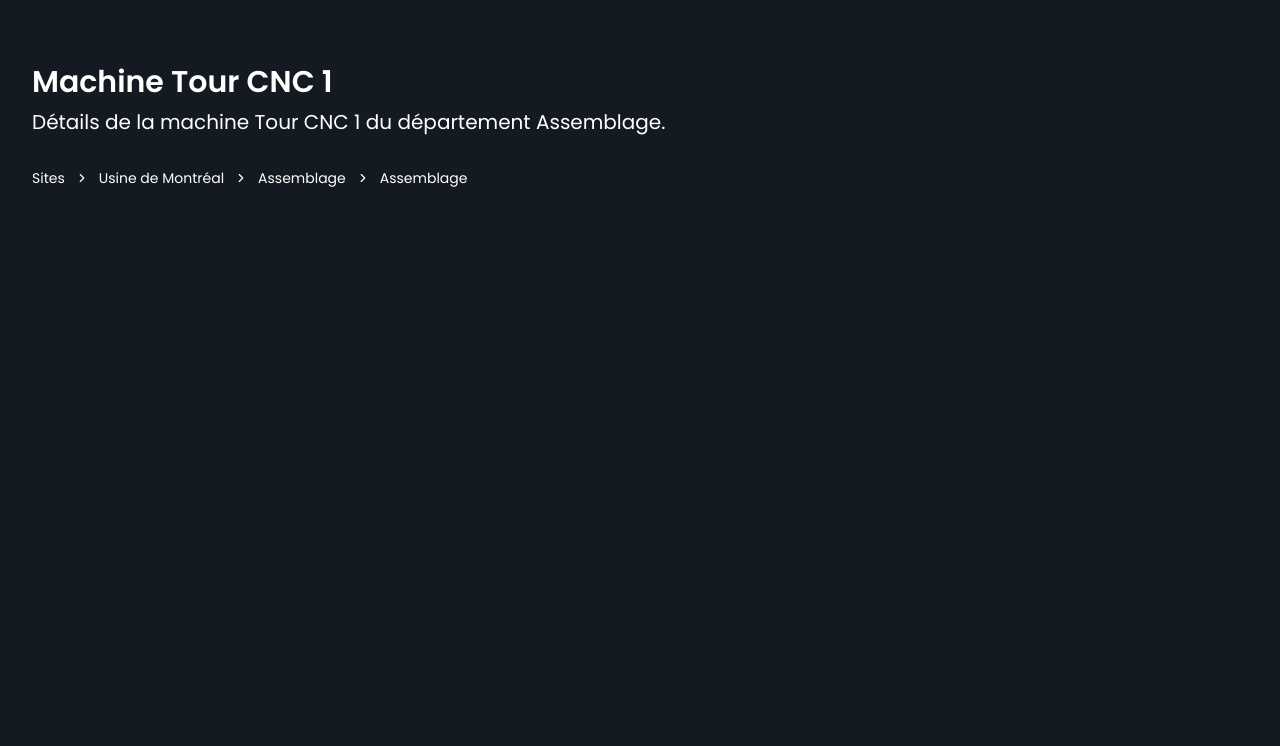
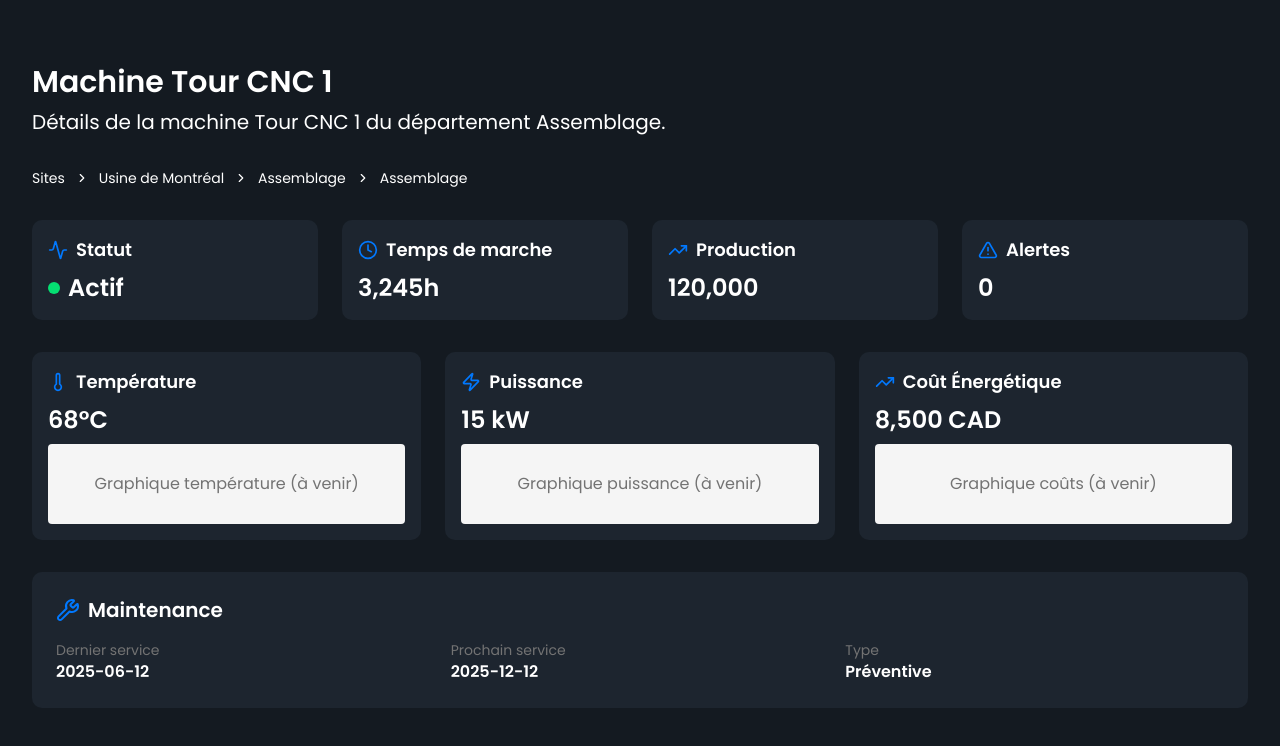
Before and after one commit to 6233678/hackaton-intelligence-industrielle, a Next.js app: page /sites/site-001/dep-001/mach-001 in a window 1280 px wide. Shown: the top 746 px of the page. Built offline with nearby package versions, Linux system fonts and the light colour scheme.

Commit message:
feat: machine stats

```diff
--- a/src/app/(root)/layout.tsx
+++ b/src/app/(root)/layout.tsx
@@ -4,7 +4,7 @@ export default function RootLayout({
   children: React.ReactNode;
 }>) {
   return (
-    <div className={"flex justify-center min-h-screen px-4 sm:px-8 pt-16"}>
+    <div className={"flex justify-center min-h-screen px-4 sm:px-8 py-16"}>
       <div className="w-full max-w-[1240px]">{children}</div>
     </div>
   );
--- a/src/app/(root)/sites/[siteID]/[depID]/[machineID]/page.tsx
+++ b/src/app/(root)/sites/[siteID]/[depID]/[machineID]/page.tsx
@@ -8,11 +8,27 @@ import {
   BreadcrumbList,
   BreadcrumbSeparator,
 } from "@/components/ui/breadcrumb";
+import { cn } from "@/lib/utils";
+import {
+  Activity,
+  AlertTriangle,
+  Clock,
+  Thermometer,
+  TrendingUp,
+  Wrench,
+  Zap,
+} from "lucide-react";
 
 type TParams = {
   readonly siteID: string;
   readonly depID: string;
   readonly machineID: string;
+};
+
+const severityToName = {
+  HIGH: "Élevée",
+  MEDIUM: "Moyenne",
+  LOW: "Faible",
 };
 
 export default async function Machine(props: {
@@ -72,6 +88,175 @@ export default async function Machine(props: {
           </BreadcrumbItem>
         </BreadcrumbList>
       </Breadcrumb>
+
+      <div className={"grid grid-cols-1 sm:grid-cols-2 lg:grid-cols-4 gap-6"}>
+        <div className={"bg-card rounded-lg p-4 flex flex-col gap-2"}>
+          <div className={"flex items-center gap-2"}>
+            <Activity className={"h-5 w-5 text-primary"} />
+            <h3 className={"font-semibold text-lg"}>Statut</h3>
+          </div>
+          <div className={"flex items-center gap-2"}>
+            <div
+              className={cn(
+                "rounded-full h-3 w-3",
+                machine.status ? "bg-green-400" : "bg-red-400",
+              )}
+            />
+            <p className={"text-2xl font-bold"}>
+              {machine.status ? "Actif" : "Arrêté"}
+            </p>
+          </div>
+        </div>
+
+        <div className={"bg-card rounded-lg p-4 flex flex-col gap-2"}>
+          <div className={"flex items-center gap-2"}>
+            <Clock className={"h-5 w-5 text-primary"} />
+            <h3 className={"font-semibold text-lg"}>Temps de marche</h3>
+          </div>
+          <p className={"text-2xl font-bold"}>
+            {machine.uptimeHours.toLocaleString()}h
+          </p>
+        </div>
+
+        <div className={"bg-card rounded-lg p-4 flex flex-col gap-2"}>
+          <div className={"flex items-center gap-2"}>
+            <TrendingUp className={"h-5 w-5 text-primary"} />
+            <h3 className={"font-semibold text-lg"}>Production</h3>
+          </div>
+          <p className={"text-2xl font-bold"}>
+            {machine.production_units.toLocaleString()}
+          </p>
+        </div>
+
+        <div className={"bg-card rounded-lg p-4 flex flex-col gap-2"}>
+          <div className={"flex items-center gap-2"}>
+            <AlertTriangle className={"h-5 w-5 text-primary"} />
+            <h3 className={"font-semibold text-lg"}>Alertes</h3>
+          </div>
+          <p
+            className={cn(
+              "text-2xl font-bold",
+              machine.alerts.length > 0 ? "text-red-500" : "",
+            )}
+          >
+            {machine.alerts.length}
+          </p>
+        </div>
+      </div>
+
+      <div className={"grid grid-cols-1 sm:grid-cols-2 lg:grid-cols-3 gap-6"}>
+        <div className={"bg-card rounded-lg p-4 flex flex-col gap-2"}>
+          <div className={"flex items-center gap-2"}>
+            <Thermometer className={"h-5 w-5 text-primary"} />
+            <h3 className={"font-semibold text-lg"}>Température</h3>
+          </div>
+          <p className={"text-2xl font-bold "}>{machine.temperature_c}°C</p>
+          <div
+            className={
+              "h-20 bg-muted rounded flex items-center justify-center text-muted-foreground"
+            }
+          >
+            Graphique température (à venir)
+          </div>
+        </div>
+
+        <div className={"bg-card rounded-lg p-4 flex flex-col gap-2"}>
+          <div className={"flex items-center gap-2"}>
+            <Zap className={"h-5 w-5 text-primary"} />
+            <h3 className={"font-semibold text-lg"}>Puissance</h3>
+          </div>
+          <p className={"text-2xl font-bold "}>{machine.power_kw} kW</p>
+          <div
+            className={
+              "h-20 bg-muted rounded flex items-center justify-center text-muted-foreground"
+            }
+          >
+            Graphique puissance (à venir)
+          </div>
+        </div>
+
+        <div className={"bg-card rounded-lg p-4 flex flex-col gap-2"}>
+          <div className={"flex items-center gap-2"}>
+            <TrendingUp className={"h-5 w-5 text-primary"} />
+            <h3 className={"font-semibold text-lg"}>Coût Énergétique</h3>
+          </div>
+          <p className={"text-2xl font-bold "}>
+            {machine.energy_cost_cad.toLocaleString()} CAD
+          </p>
+          <div
+            className={
+              "h-20 bg-muted rounded flex items-center justify-center text-muted-foreground"
+            }
+          >
+            Graphique coûts (à venir)
+          </div>
+        </div>
+      </div>
+
+      {machine.alerts.length > 0 && (
+        <div className={"bg-card rounded-lg p-6"}>
+          <h3 className={"font-semibold text-xl mb-4 flex items-center gap-2"}>
+            <AlertTriangle className={"h-6 w-6 text-primary"} />
+            Alertes Actives
+          </h3>
+          <div className={"flex flex-col gap-3"}>
+            {machine.alerts.map((alert) => (
+              <div
+                key={alert.id}
+                className={cn(
+                  "p-3 bg-background rounded-lg border-l-4",
+                  alert.severity === "HIGH" && "border-red-500",
+                  alert.severity === "MEDIUM" && "border-yellow-500",
+                  alert.severity === "LOW" && "border-blue-500",
+                )}
+              >
+                <div className={"flex justify-between items-start"}>
+                  <p className={"font-medium"}>{alert.message}</p>
+                  <span
+                    className={cn(
+                      "px-2 py-1 rounded text-xs font-semibold uppercase",
+                      alert.severity === "HIGH" && "bg-red-200 text-red-800",
+                      alert.severity === "MEDIUM" &&
+                        "bg-yellow-200 text-yellow-800",
+                      alert.severity === "LOW" && "bg-blue-200 text-blue-800",
+                    )}
+                  >
+                    {
+                      severityToName[
+                        alert.severity as keyof typeof severityToName
+                      ]
+                    }
+                  </span>
+                </div>
+              </div>
+            ))}
+          </div>
+        </div>
+      )}
+
+      {/* Maintenance Info */}
+      <div className={"bg-card rounded-lg p-6"}>
+        <h3 className={"font-semibold text-xl mb-4 flex items-center gap-2"}>
+          <Wrench className={"h-6 w-6 text-primary"} />
+          Maintenance
+        </h3>
+        <div className={"grid grid-cols-1 sm:grid-cols-3 gap-4"}>
+          <div>
+            <p className={"text-sm text-muted-foreground"}>Dernier service</p>
+            <p className={"font-semibold"}>{machine.maintenance.lastService}</p>
+          </div>
+          <div>
+            <p className={"text-sm text-muted-foreground"}>Prochain service</p>
+            <p className={"font-semibold"}>{machine.maintenance.nextDue}</p>
+          </div>
+          <div>
+            <p className={"text-sm text-muted-foreground"}>Type</p>
+            <p className={"font-semibold capitalize"}>
+              {machine.maintenance.type}
+            </p>
+          </div>
+        </div>
+      </div>
     </div>
   );
 }
--- a/src/app/(root)/sites/[siteID]/[depID]/page.tsx
+++ b/src/app/(root)/sites/[siteID]/[depID]/page.tsx
@@ -1,6 +1,6 @@
 import sites from "@/data/sites.json";
 import Link from "next/link";
-import { Users } from "lucide-react";
+import { Activity, TrendingUp, Users, Zap } from "lucide-react";
 import { Button } from "@/components/ui/button";
 import { notFound } from "next/navigation";
 import {
@@ -77,21 +77,33 @@ export default async function Department(props: {
 
       <div className={"grid grid-cols-1 sm:grid-cols-2 lg:grid-cols-4 gap-6"}>
         <div className={"bg-card rounded-lg p-4 flex flex-col gap-2"}>
-          <h3 className={"font-semibold text-lg"}>Machines Totales</h3>
+          <div className={"flex items-center gap-2"}>
+            <Activity className={"h-5 w-5 text-primary"} />
+            <h3 className={"font-semibold text-lg"}>Machines Totales</h3>
+          </div>
           <p className={"text-3xl font-bold"}>{totalMachines}</p>
         </div>
         <div className={"bg-card rounded-lg p-4 flex flex-col gap-2"}>
-          <h3 className={"font-semibold text-lg"}>Machines Actives</h3>
+          <div className={"flex items-center gap-2"}>
+            <Activity className={"h-5 w-5 text-primary"} />
+            <h3 className={"font-semibold text-lg"}>Machines Actives</h3>
+          </div>
           <p className={"text-3xl font-bold"}>{activeMachines}</p>
         </div>
         <div className={"bg-card rounded-lg p-4 flex flex-col gap-2"}>
-          <h3 className={"font-semibold text-lg"}>Production Totale</h3>
+          <div className={"flex items-center gap-2"}>
+            <TrendingUp className={"h-5 w-5 text-primary"} />
+            <h3 className={"font-semibold text-lg"}>Production Totale</h3>
+          </div>
           <p className={"text-3xl font-bold"}>
             {totalProduction.toLocaleString()}
           </p>
         </div>
         <div className={"bg-card rounded-lg p-4 flex flex-col gap-2"}>
-          <h3 className={"font-semibold text-lg"}>Coût Énergétique</h3>
+          <div className={"flex items-center gap-2"}>
+            <Zap className={"h-5 w-5 text-primary"} />
+            <h3 className={"font-semibold text-lg"}>Coût Énergétique</h3>
+          </div>
           <p className={"text-3xl font-bold"}>
             {totalEnergyCost.toLocaleString()} CAD
           </p>
--- a/src/data/sites.json
+++ b/src/data/sites.json
@@ -45,7 +45,7 @@
 						"alerts": [
 							{
 								"id": "al-101",
-								"severity": "élevée",
+								"severity": "HIGH",
 								"message": "Surchauffe de la broche"
 							}
 						],
@@ -95,7 +95,7 @@
 						"alerts": [
 							{
 								"id": "al-401",
-								"severity": "faible",
+								"severity": "LOW",
 								"message": "Niveau de lubrifiant bas"
 							}
 						],
@@ -258,7 +258,7 @@
 						"alerts": [
 							{
 								"id": "al-501",
-								"severity": "élevée",
+								"severity": "HIGH",
 								"message": "Erreur de calibrage bras robotisé"
 							}
 						],
@@ -294,7 +294,7 @@
 						"alerts": [
 							{
 								"id": "al-202",
-								"severity": "moyenne",
+								"severity": "MEDIUM",
 								"message": "Remplacement du filtre requis"
 							}
 						],
@@ -322,7 +322,7 @@
 						"alerts": [
 							{
 								"id": "al-601",
-								"severity": "moyenne",
+								"severity": "MEDIUM",
 								"message": "Usure des électrodes détectée"
 							}
 						],
@@ -389,7 +389,7 @@
 						"alerts": [
 							{
 								"id": "al-303",
-								"severity": "élevée",
+								"severity": "HIGH",
 								"message": "Défaillance hydraulique"
 							}
 						],
@@ -439,7 +439,7 @@
 						"alerts": [
 							{
 								"id": "al-701",
-								"severity": "faible",
+								"severity": "LOW",
 								"message": "Pression hydraulique légèrement basse"
 							}
 						],
@@ -550,7 +550,7 @@
 						"alerts": [
 							{
 								"id": "al-801",
-								"severity": "moyenne",
+								"severity": "MEDIUM",
 								"message": "Maintenance programmée en cours"
 							}
 						],
```
